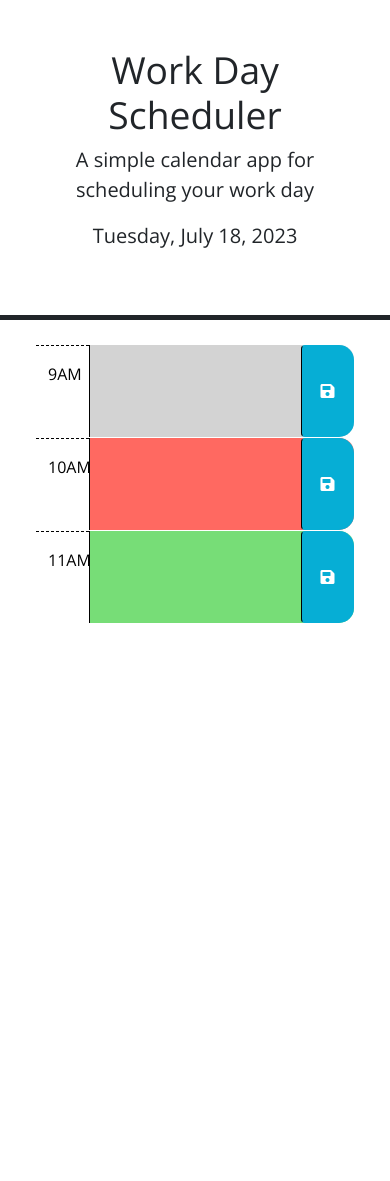
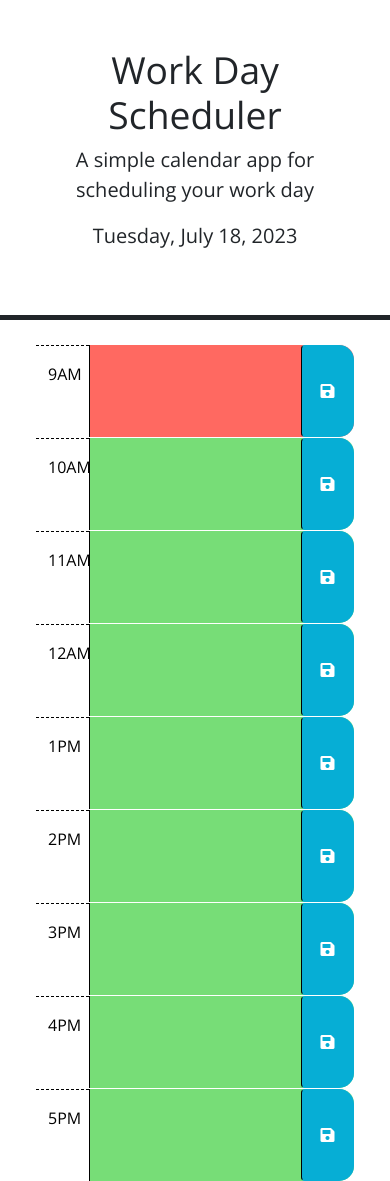
Before and after one commit to Calebjwood/week-5-third-party-API, a plain HTML site: page index.html in a window 390 px wide. Before the commit the page ends 844 px from the top, so only its background shows below. Drawn offline with nearby package versions, Linux system fonts and the light colour scheme.

Commit message:
add the color cordnation

```diff
--- a/assets/js/script.js
+++ b/assets/js/script.js
@@ -8,19 +8,120 @@ $(function () {
   // function? How can DOM traversal be used to get the "hour-x" id of the
   // time-block containing the button that was clicked? How might the id be
   // useful when saving the description in local storage?
-  //
-  // TODO: Add code to apply the past, present, or future class to each time
-  // block by comparing the id to the current hour. HINTS: How can the id
-  // attribute of each time-block be used to conditionally add or remove the
-  // past, present, and future classes? How can Day.js be used to get the
-  // current hour in 24-hour time?
-  //
+
   // TODO: Add code to get any user input that was saved in localStorage and set
   // the values of the corresponding textarea elements. HINT: How can the id
   // attribute of each time-block be used to do this?
   //
+
+
+
+
   var today = dayjs()
   $("#currentDay").text(today.format("dddd, MMMM D, YYYY"))
+
+
+  var hourNineAm = $('#hour-9')
+  var hourTenAm = $("#hour-10")
+  var hourElevenAm = $("#hour-11")
+  var hourTwelvePm = $('#hour-12')
+  var hourOnePm = $('#hour-13')
+  var hourTwoPm = $('#hour-14')
+  var hourThreePm = $('#hour-15')
+  var hourFourPm = $('#hour-16')
+  var hourFivePm = $('#hour-17')
+
+
+
+
+  if(parseInt(hourNineAm[0].innerText[0])  > today.$H){
+  hourNineAm.addClass("future")
+    }else if(
+      parseInt(hourNineAm[0].innerText[0]) < today.$H){
+      hourNineAm.addClass("past")
+      }else{
+      hourNineAm.addClass("present")
+      }
+
+
+  if(parseInt(hourTenAm[0].innerText[0])*10 + parseInt(hourTenAm[0].innerText[1])  > today.$H){
+  hourTenAm.addClass("future")
+    }else if(
+      parseInt(hourTenAm[0].innerText[0])*10 + parseInt(hourTenAm[0].innerText[1]) < today.$H){
+      hourTenAm.addClass("past")
+      }else{
+      hourTenAm.addClass("present")
+      }
+
+
+  if(parseInt(hourElevenAm[0].innerText[0])*10 +  parseInt(hourElevenAm[0].innerText[1])  > today.$H){
+  hourElevenAm.addClass("future")
+    }else if(
+      parseInt(hourElevenAm[0].innerText[0])*10 +  parseInt(hourElevenAm[0].innerText[1]) < today.$H){
+      hourElevenAm.addClass("past")
+      }else{
+      hourElevenAm.addClass("present")
+      }
+
+
+  if(parseInt(hourTwelvePm[0].innerText[0])*10 +  parseInt(hourTwelvePm[0].innerText[1]) > today.$H){
+  hourTwelvePm.addClass("future")
+    }else if(
+      parseInt(hourTwelvePm[0].innerText[0])*10 +  parseInt(hourTwelvePm[0].innerText[1]) < today.$H){
+      hourTwelvePm.addClass("past")
+      }else{
+      hourTwelvePm.addClass("present")
+      }
+
+
+  if(parseInt(hourOnePm[0].innerText[0]) + 12 > today.$H){
+    hourOnePm.addClass("future")
+    }else if(
+      parseInt(hourOnePm[0].innerText[0]) + 12 < today.$H){
+      hourOnePm.addClass("past")
+      }else{
+      hourOnePm.addClass("present")
+      }
+
+
+  if(parseInt(hourTwoPm[0].innerText[0]) + 12 > today.$H){
+    hourTwoPm.addClass("future")
+    }else if(
+      parseInt(hourTwoPm[0].innerText[0]) + 12 < today.$H){
+      hourTwoPm.addClass("past")
+      }else{
+      hourTwoPm.addClass("present")
+      }
+
+
+  if(parseInt(hourThreePm[0].innerText[0]) + 12 > today.$H){
+    hourThreePm.addClass("future")
+    }else if(
+      parseInt(hourThreePm[0].innerText[0]) + 12 < today.$H){
+      hourThreePm.addClass("past")
+      }else{
+      hourThreePm.addClass("present")
+      }
+
+
+  if(parseInt(hourFourPm[0].innerText[0]) + 12 > today.$H){
+    hourFourPm.addClass("future")
+    }else if(
+      parseInt(hourFourPm[0].innerText[0]) + 12 < today.$H){
+      hourFourPm.addClass("past")
+      }else{
+      hourFourPm.addClass("present")
+      }
+
+
+  if(parseInt(hourFivePm[0].innerText[0]) + 12 > today.$H){
+    hourFivePm.addClass("future")
+    }else if(
+      parseInt(hourFivePm[0].innerText[0]) + 12 < today.$H){
+      hourFivePm.addClass("past")
+      }else{
+      hourFivePm.addClass("present")
+      }
 
 
 
--- a/index.html
+++ b/index.html
@@ -28,7 +28,7 @@
       <p class="lead">A simple calendar app for scheduling your work day</p>
       <p id="currentDay" class="lead"></p>
     </header>
-    <div class="container-lg px-5">
+    <div  class="container-lg px-5">
       <!-- Use class for "past", "present", and "future" to apply styles to the
         time-block divs accordingly. The javascript will need to do this by
         adding/removing these classes on each div by comparing the hour in the
@@ -40,7 +40,9 @@
         -->
 
       <!-- Example of a past time block. The "past" class adds a gray background color. -->
-      <div id="hour-9" class="row time-block past">
+
+
+      <div id="hour-9" class="row time-block ">
         <div class="col-2 col-md-1 hour text-center py-3">9AM</div>
         <textarea class="col-8 col-md-10 description" rows="3"> </textarea>
         <button class="btn saveBtn col-2 col-md-1" aria-label="save">
@@ -49,7 +51,7 @@
       </div>
 
       <!-- Example of a a present time block. The "present" class adds a red background color. -->
-      <div id="hour-10" class="row time-block present">
+      <div id="hour-10" class="row time-block ">
         <div class="col-2 col-md-1 hour text-center py-3">10AM</div>
         <textarea class="col-8 col-md-10 description" rows="3"> </textarea>
         <button class="btn saveBtn col-2 col-md-1" aria-label="save">
@@ -58,8 +60,57 @@
       </div>
 
       <!-- Example of a future time block. The "future" class adds a green background color. -->
-      <div id="hour-11" class="row time-block future">
+      <div id="hour-11" class="row time-block ">
         <div class="col-2 col-md-1 hour text-center py-3">11AM</div>
+        <textarea class="col-8 col-md-10 description" rows="3"> </textarea>
+        <button class="btn saveBtn col-2 col-md-1" aria-label="save">
+          <i class="fas fa-save" aria-hidden="true"></i>
+        </button>
+      </div>
+
+
+      <div id="hour-12" class="row time-block ">
+        <div class="col-2 col-md-1 hour text-center py-3">12AM</div>
+        <textarea class="col-8 col-md-10 description" rows="3"> </textarea>
+        <button class="btn saveBtn col-2 col-md-1" aria-label="save">
+          <i class="fas fa-save" aria-hidden="true"></i>
+        </button>
+      </div>
+
+      <div id="hour-13" class="row time-block ">
+        <div class="col-2 col-md-1 hour text-center py-3">1PM</div>
+        <textarea class="col-8 col-md-10 description" rows="3"> </textarea>
+        <button class="btn saveBtn col-2 col-md-1" aria-label="save">
+          <i class="fas fa-save" aria-hidden="true"></i>
+        </button>
+      </div>
+
+      <div id="hour-14" class="row time-block ">
+        <div class="col-2 col-md-1 hour text-center py-3">2PM</div>
+        <textarea class="col-8 col-md-10 description" rows="3"> </textarea>
+        <button class="btn saveBtn col-2 col-md-1" aria-label="save">
+          <i class="fas fa-save" aria-hidden="true"></i>
+        </button>
+      </div>
+
+      <div id="hour-15" class="row time-block ">
+        <div class="col-2 col-md-1 hour text-center py-3">3PM</div>
+        <textarea class="col-8 col-md-10 description" rows="3"> </textarea>
+        <button class="btn saveBtn col-2 col-md-1" aria-label="save">
+          <i class="fas fa-save" aria-hidden="true"></i>
+        </button>
+      </div>
+
+      <div id="hour-16" class="row time-block ">
+        <div class="col-2 col-md-1 hour text-center py-3">4PM</div>
+        <textarea class="col-8 col-md-10 description" rows="3"> </textarea>
+        <button class="btn saveBtn col-2 col-md-1" aria-label="save">
+          <i class="fas fa-save" aria-hidden="true"></i>
+        </button>
+      </div>
+
+      <div id="hour-17" class="row time-block ">
+        <div class="col-2 col-md-1 hour text-center py-3">5PM</div>
         <textarea class="col-8 col-md-10 description" rows="3"> </textarea>
         <button class="btn saveBtn col-2 col-md-1" aria-label="save">
           <i class="fas fa-save" aria-hidden="true"></i>
```
